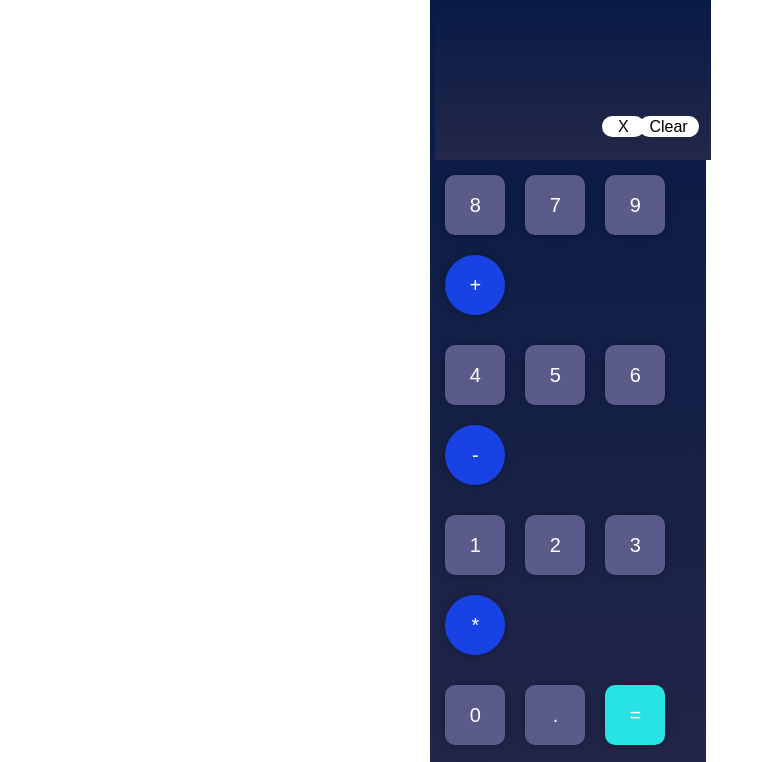
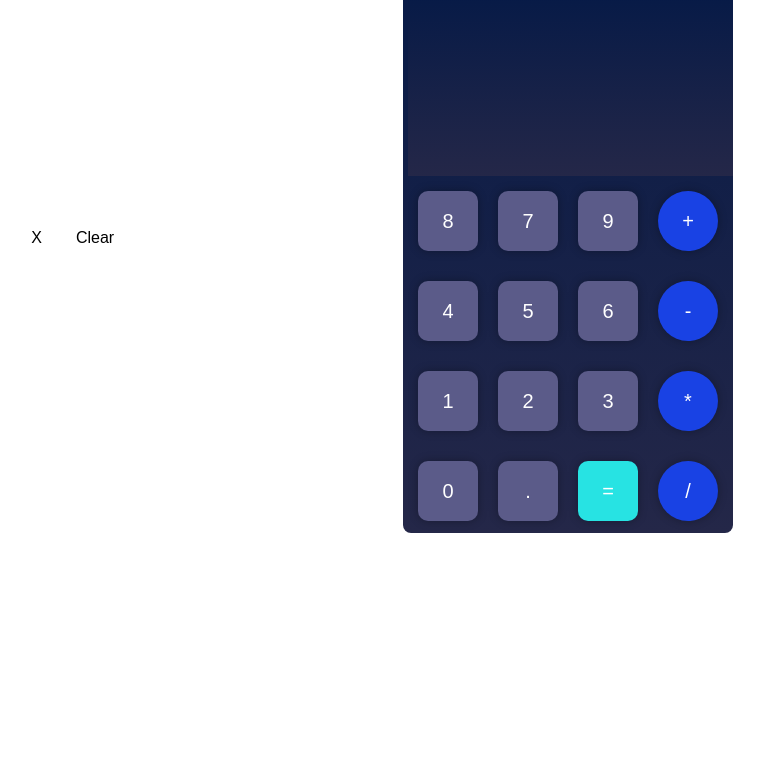
Before and after one commit to nem-web/Calculator, a plain HTML site: page index.html in a window 1280 px wide. Shown: the part 132-894 px from the top of the page, without its empty margins (72-836 px from the left). After the commit the page ends 800 px from the top, so only its background shows below. Drawn offline with Linux system fonts and the light colour scheme.

Commit message:
Update styles.css

```diff
--- a/styles.css
+++ b/styles.css
@@ -70,7 +70,9 @@
     .calculator {
         background: linear-gradient(#061a47, #242748);
         border-radius: 8px;
-        width: 21.5%;
+        width: 330px;
+        height: 585px;
+        position: relative;
 
         h1 {
             text-align: center;
@@ -81,8 +83,8 @@
         .input-box {
             padding: 25px;
             margin: 5px 5px auto;
-            width: 17.6vw;
-            height: 15vh;
+            width: 275px;
+            height: 136.04px;
             background: linear-gradient(#061a47, #242748);
             border: none;
             outline: none;
@@ -98,13 +100,14 @@
     outline: none;
     border: none;
     font-size: 16px;
-    right: 39.8%;
-    top: 31%;
+    right: 608px;
+    top: 279px;
     cursor: pointer;
     height: 21px;
     width: 60px;
     transition: all 0.3s ease;
     border-radius: 15px;
+    /* position: sticky; */
 }
 
 .back {
@@ -113,11 +116,12 @@
     outline: none;
     border: none;
     font-size: 16px;
-    right: 44%;
-    top: 31%;
+    right: 675px;
+    top: 279px;
     cursor: pointer;
     height: 21px;
     width: 43px;
     transition: all 0.3s ease;
     border-radius: 15px;
+    /* position: sticky; */
 }
```
